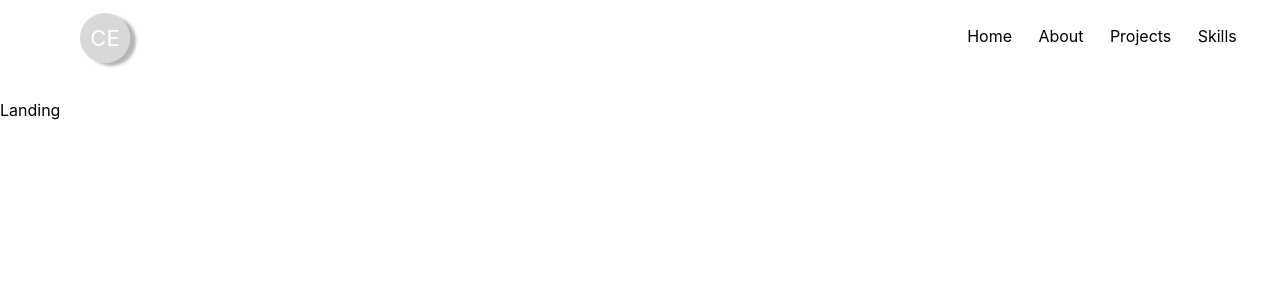
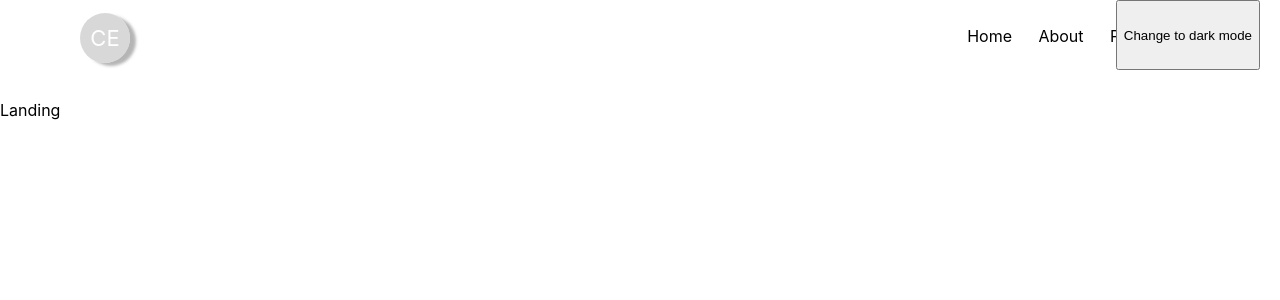
Before and after one commit to CEngmann91/portfolio, a React (Create React App) app: page / in a window 1280 px wide. Shown: the top 300 px of the page. Built offline with nearby package versions, Linux system fonts and the light colour scheme.

Commit message:
test build 6

```diff
--- a/src/components/navbar/Navbar.js
+++ b/src/components/navbar/Navbar.js
@@ -28,7 +28,7 @@ const Navbar = () => {
 
             </div>
 
-            {/* <button className='navbar-temp-mode-toggle' onClick={toggleTheme}>Change to {theme} mode</button> */}
+            <button className='navbar-temp-mode-toggle' onClick={toggleTheme}>Change to {theme} mode</button>
         </nav>
     )
 }
```
